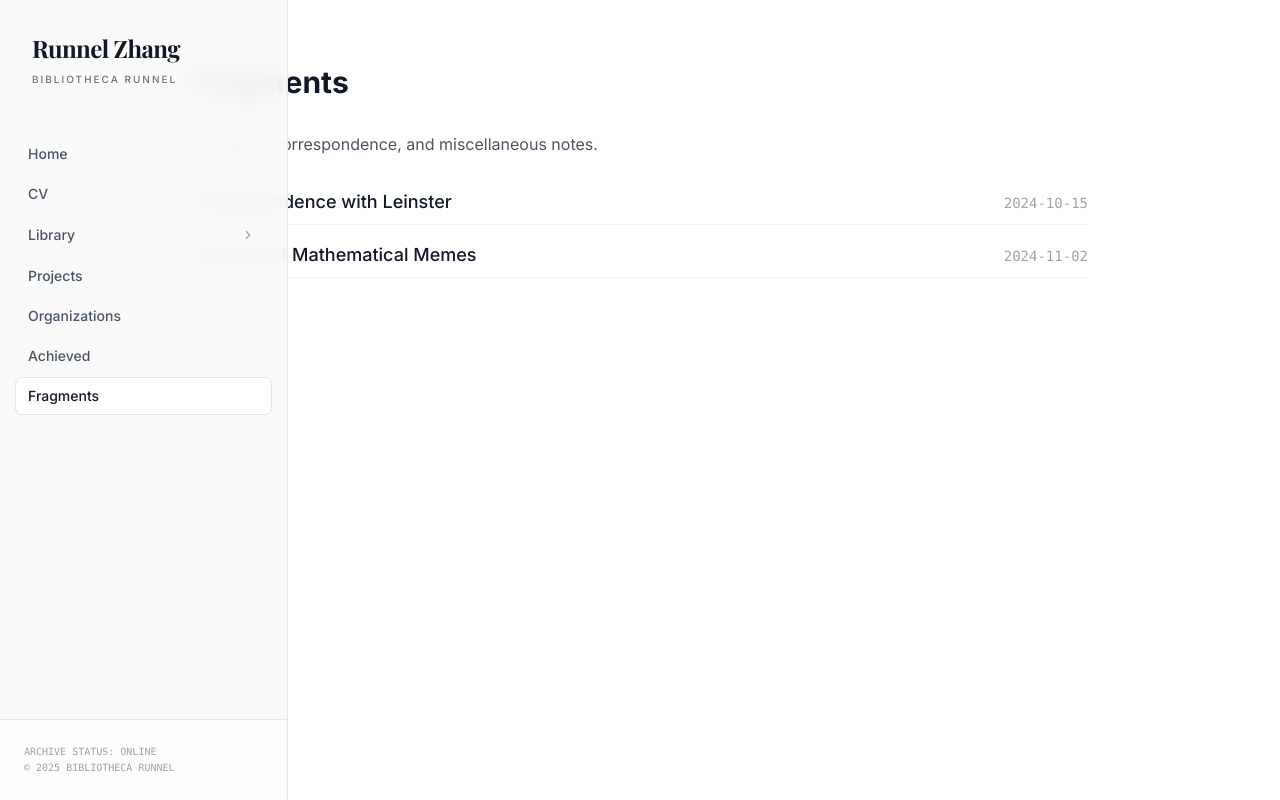
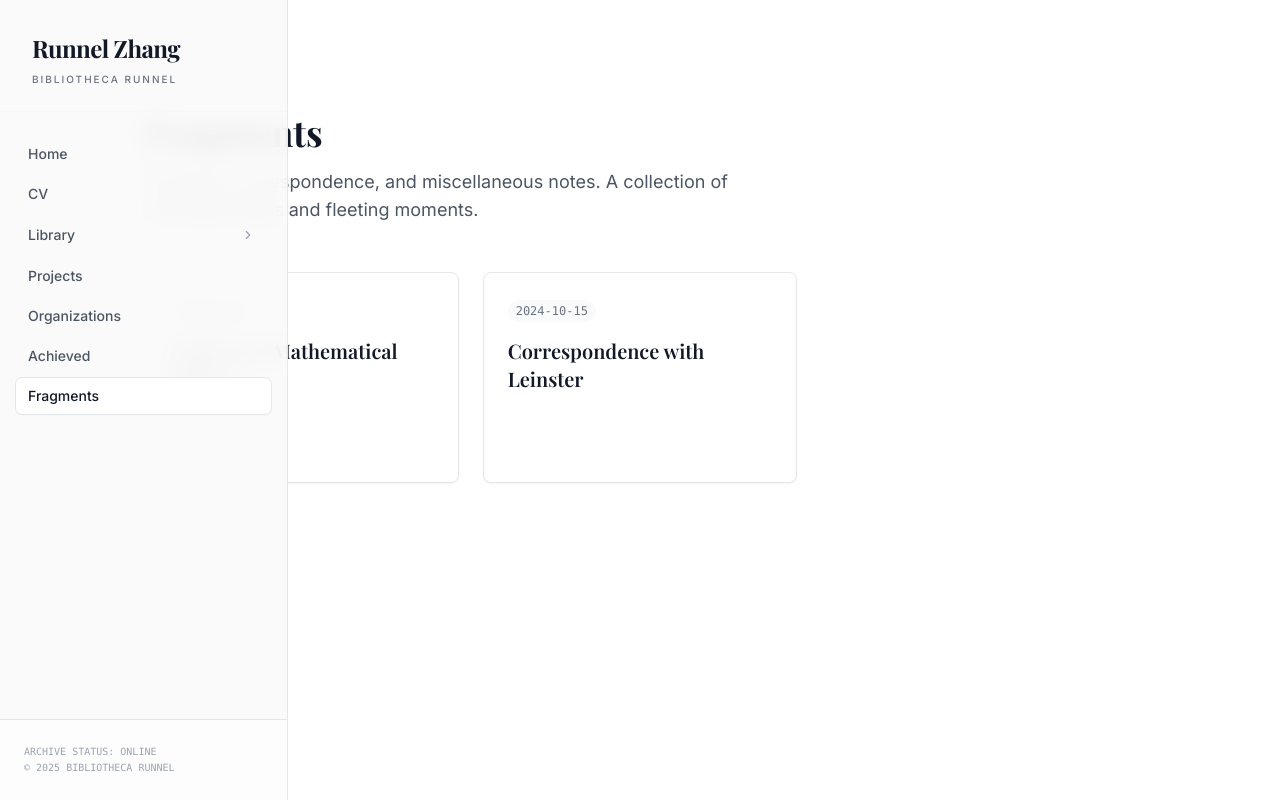
Before and after one commit to ChouYuanjue/bibliotheca-runnel, a Next.js app: page /fragments in a window 1280 px wide. Built offline with nearby package versions, Linux system fonts and the light colour scheme; a web font is replaced by a local one.

Commit message:
Feat: Enhance fragments UI and support attachments

```diff
--- a/app/fragments/[topic]/page.tsx
+++ b/app/fragments/[topic]/page.tsx
@@ -1,5 +1,6 @@
 import { notFound } from "next/navigation";
 import fragmentsData from "@/data/fragments.json";
+import MarkdownRenderer from "@/components/custom/MarkdownRenderer";
 
 const data = fragmentsData as Record<string, { title: string; date: string; content: string }>;
 
@@ -11,15 +12,14 @@ export default function FragmentPage({ params }: { params: { topic: string } })
   }
 
   return (
-    <div className="max-w-2xl mx-auto font-serif">
+    <div className="max-w-3xl mx-auto py-12 px-4">
       <header className="mb-10 border-b border-gray-200 pb-6">
-        <h1 className="text-2xl font-bold text-gray-900 italic mb-2">{item.title}</h1>
-        <time className="text-sm text-gray-500">{item.date}</time>
+        <h1 className="text-3xl font-serif font-bold text-gray-900 mb-3">{item.title}</h1>
+        <time className="text-sm font-mono text-gray-500">{item.date}</time>
       </header>
 
-      <article className="prose prose-slate prose-p:indent-8 text-justify">
-        <p>{item.content}</p>
-        {/* MDX Content would go here */}
+      <article className="prose prose-slate max-w-none">
+        <MarkdownRenderer content={item.content} />
       </article>
     </div>
   );
--- a/app/fragments/page.tsx
+++ b/app/fragments/page.tsx
@@ -1,25 +1,45 @@
 import Link from "next/link";
 import fragmentsData from "@/data/fragments.json";
 
-const data = fragmentsData as Record<string, { title: string; date: string }>;
+const data = fragmentsData as Record<string, { title: string; date: string; description?: string }>;
 
 export default function FragmentsIndex() {
+  // Sort by date descending
+  const sortedFragments = Object.entries(data).sort(([, a], [, b]) => {
+    return new Date(b.date).getTime() - new Date(a.date).getTime();
+  });
+
   return (
-    <div className="max-w-4xl mx-auto">
-      <h1 className="text-3xl font-bold text-gray-900 mb-8">Fragments</h1>
-      <p className="text-gray-600 mb-8">
-        Thoughts, correspondence, and miscellaneous notes.
-      </p>
-      <div className="space-y-4">
-        {Object.entries(data).map(([slug, item]) => (
-          <div key={slug} className="flex items-baseline justify-between border-b border-gray-100 pb-2">
-            <h2 className="text-lg font-medium">
-              <Link href={`/fragments/${slug}`} className="hover:text-blue-600 transition-colors">
+    <div className="max-w-5xl mx-auto py-12 px-4">
+      <div className="mb-12">
+        <h1 className="text-4xl font-serif font-bold text-gray-900 mb-4">Fragments</h1>
+        <p className="text-lg text-gray-600 max-w-2xl">
+          Thoughts, correspondence, and miscellaneous notes. A collection of unfinished ideas and fleeting moments.
+        </p>
+      </div>
+
+      <div className="grid gap-6 md:grid-cols-2 lg:grid-cols-3">
+        {sortedFragments.map(([slug, item]) => (
+          <Link key={slug} href={`/fragments/${slug}`} className="group block h-full">
+            <div className="h-full p-6 bg-white border border-gray-200 rounded-lg shadow-sm hover:shadow-md hover:border-gray-300 transition-all duration-200 flex flex-col">
+              <div className="mb-4">
+                <span className="text-xs font-mono text-gray-500 bg-gray-50 px-2 py-1 rounded-full">
+                  {item.date}
+                </span>
+              </div>
+              <h2 className="text-xl font-serif font-semibold text-gray-900 group-hover:text-blue-700 mb-3 line-clamp-2">
                 {item.title}
-              </Link>
-            </h2>
-            <span className="text-sm text-gray-400 font-mono">{item.date}</span>
-          </div>
+              </h2>
+              {item.description && (
+                <p className="text-gray-600 text-sm line-clamp-3 flex-grow">
+                  {item.description}
+                </p>
+              )}
+              <div className="mt-4 pt-4 border-t border-gray-50 flex items-center text-sm text-blue-600 font-medium opacity-0 group-hover:opacity-100 transition-opacity">
+                Read more →
+              </div>
+            </div>
+          </Link>
         ))}
       </div>
     </div>
--- a/scripts/update-data.js
+++ b/scripts/update-data.js
@@ -7,6 +7,7 @@ const scripts = [
     'generate-organizations.js',
     'generate-notes-index.js',
     'generate-linguistics.js',
+    'generate-fragments.js',
     'parse-classics.js',
     // 'refresh-projects.js',
     'generate-cv-pdf.js'
```
Also changed, not shown: data/fragments/leinster-email/index.md (added, +5 -0 lines), data/fragments/math-memes/index.md (added, +5 -0 lines), scripts/generate-fragments.js (added, +106 -0 lines), data/fragments.json (line endings or trailing spaces).
